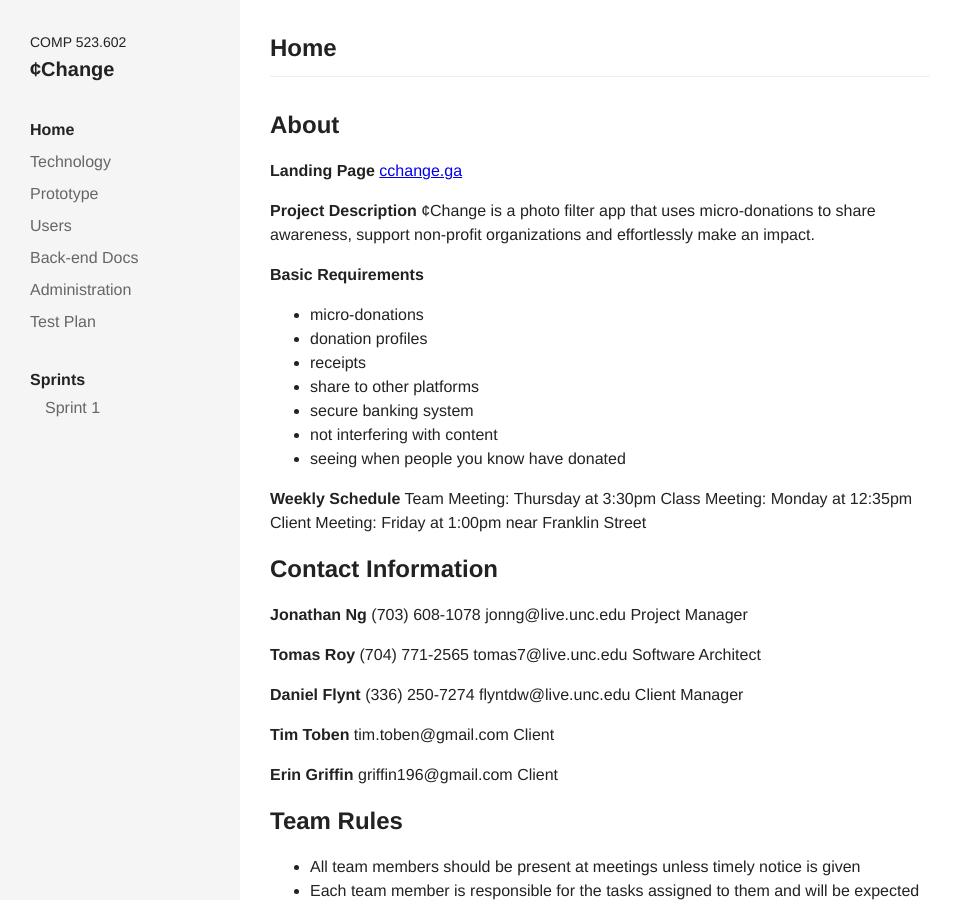
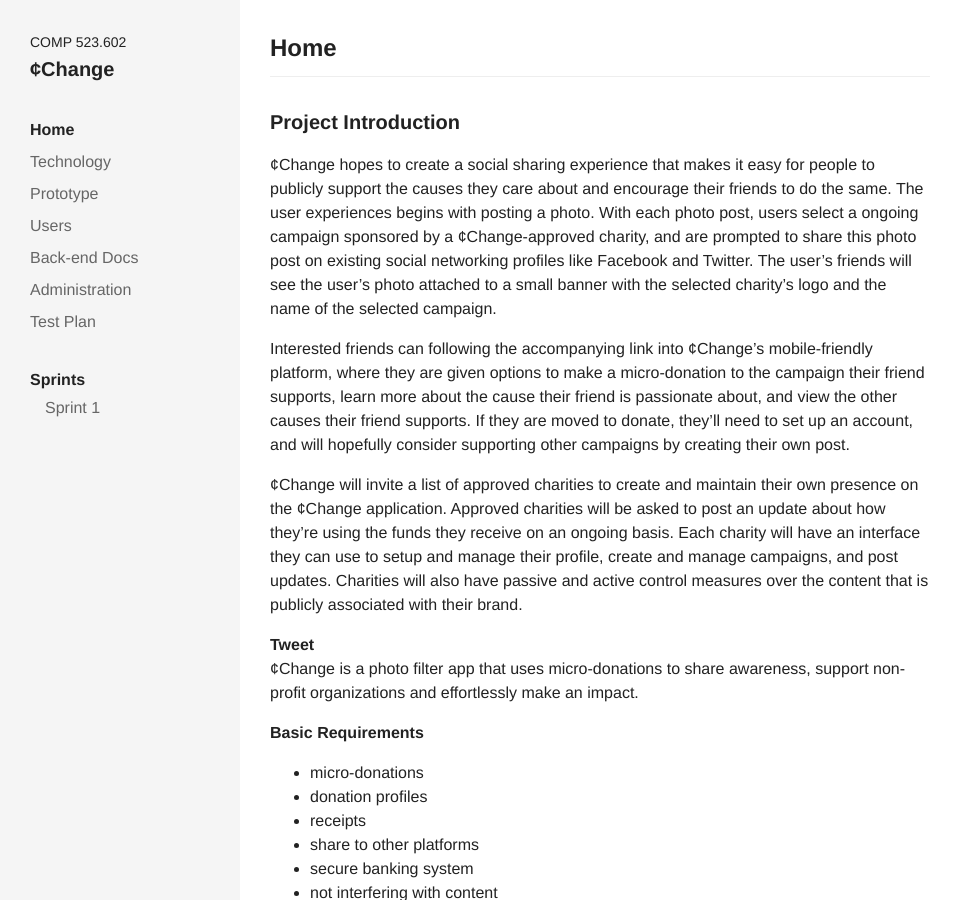
Before and after one commit to comp523-602/cchange-project, a Jekyll site: the page built from index.md, in a window 1280 px wide and 900 px high. Shown: the whole window, without its empty margins (0-961 px from the left). Built offline with Jekyll 4.4.1, drawn with Linux system fonts in a browser that asks for light colours.

Commit message:
Updated Index

```diff
--- a/index.md
+++ b/index.md
@@ -4,12 +4,15 @@ position: 0
 layout: default
 ---
 
-# About
+## Project Introduction
 
-**Landing Page**
-[cchange.ga](http://cchange.ga)
+¢Change hopes to create a social sharing experience that makes it easy for people to publicly support the causes they care about and encourage their friends to do the same. The user experiences begins with posting a photo. With each photo post, users select a ongoing campaign sponsored by a ¢Change-approved charity, and are prompted to share this photo post on existing social networking profiles like Facebook and Twitter. The user's friends will see the user's photo attached to a small banner with the selected charity's logo and the name of the selected campaign.
 
-**Project Description**
+Interested friends can following the accompanying link into ¢Change's mobile-friendly platform, where they are given options to make a micro-donation to the campaign their friend supports, learn more about the cause their friend is passionate about, and view the other causes their friend supports. If they are moved to donate, they'll need to set up an account, and will hopefully consider supporting other campaigns by creating their own post.
+
+¢Change will invite a list of approved charities to create and maintain their own presence on the ¢Change application. Approved charities will be asked to post an update about how they're using the funds they receive on an ongoing basis. Each charity will have an interface they can use to setup and manage their profile, create and manage campaigns, and post updates. Charities will also have passive and active control measures over the content that is publicly associated with their brand.
+
+**Tweet**
 ¢Change is a photo filter app that uses micro-donations to share awareness, support non-profit organizations and effortlessly make an impact.
 
 **Basic Requirements**
```
